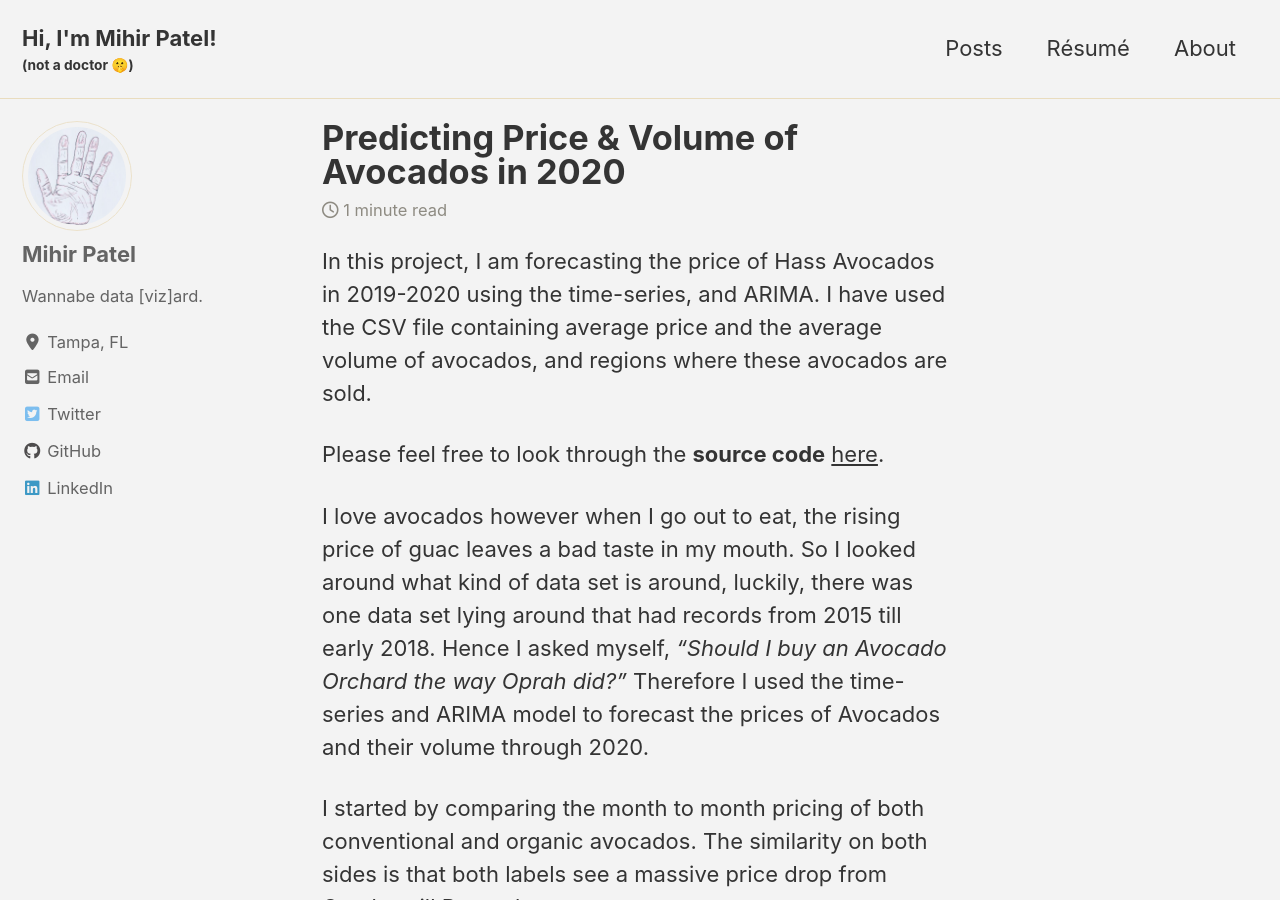
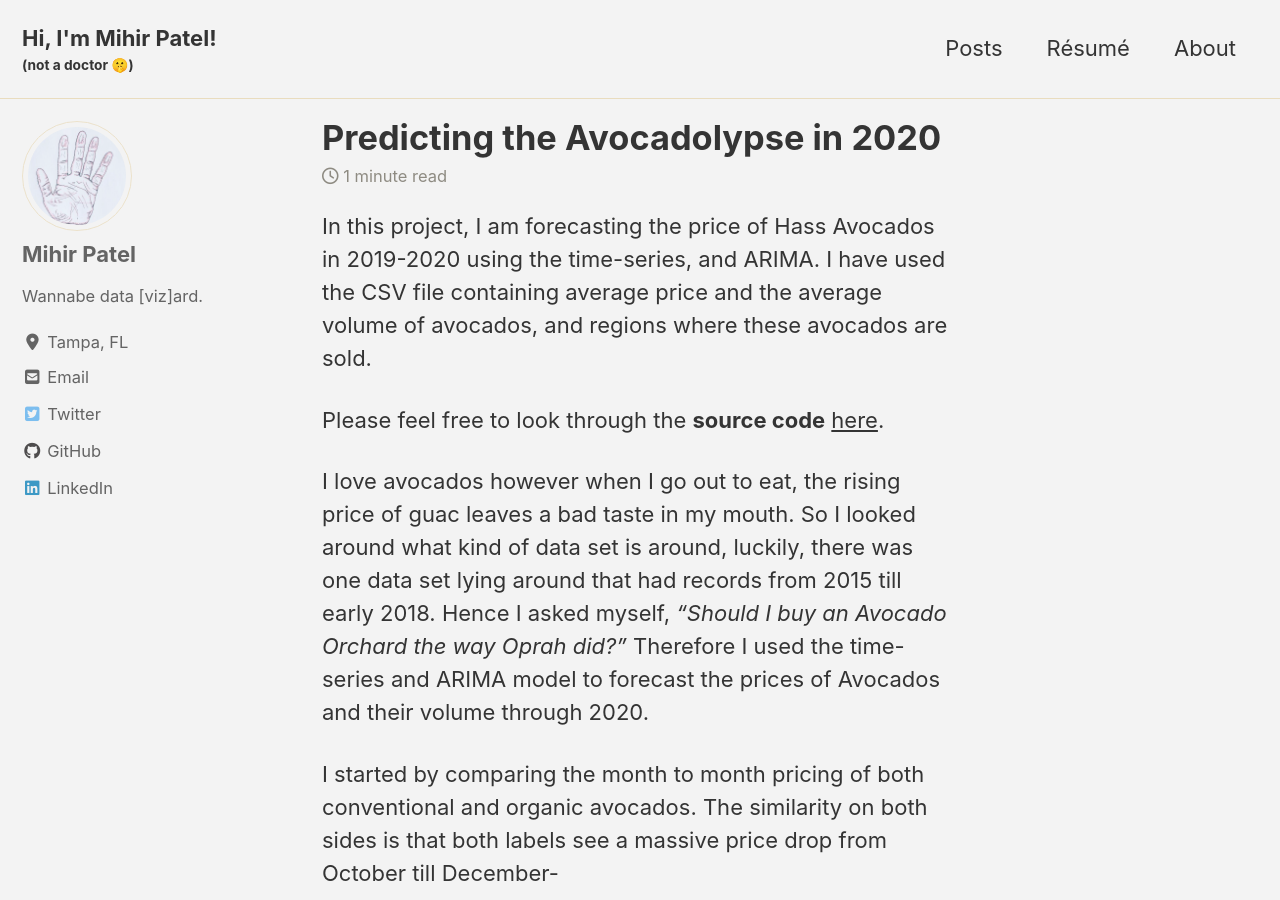
Before and after one commit to mihirp161/mihirp161.github.io, a Jekyll site: the page built from _posts/2019-12-29-avocados.md, in a window 1280 px wide and 900 px high. Built offline with Jekyll 4.4.1, drawn with Linux system fonts in a browser that asks for light colours; cached includes are drawn as plain includes; nearby versions of some CDN libraries.

Commit message:
Update 2019-12-29-avocados.md

```diff
--- a/_posts/2019-12-29-avocados.md
+++ b/_posts/2019-12-29-avocados.md
@@ -1,5 +1,5 @@
 ---
-title: "Predicting Price & Volume of Avocados in 2020"
+title: "Predicting the Avocadolypse in 2020"
 date: 2019-12-29
 tags: [Data science & analytics, R]
 header:
```
